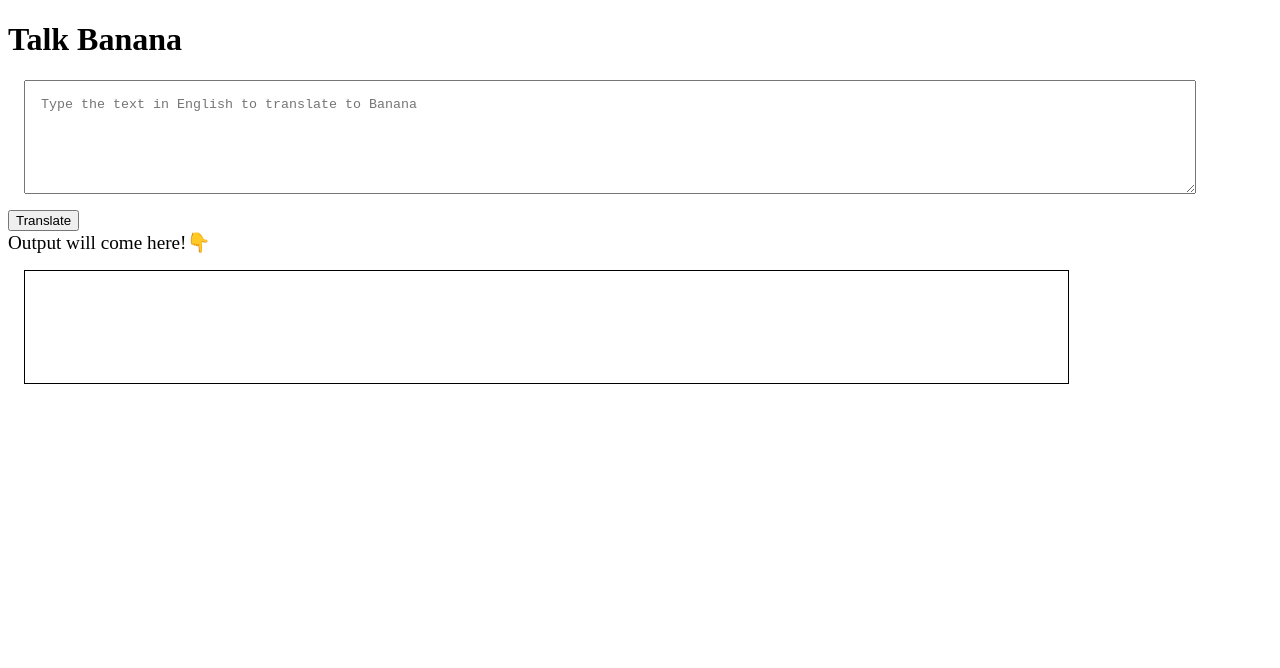
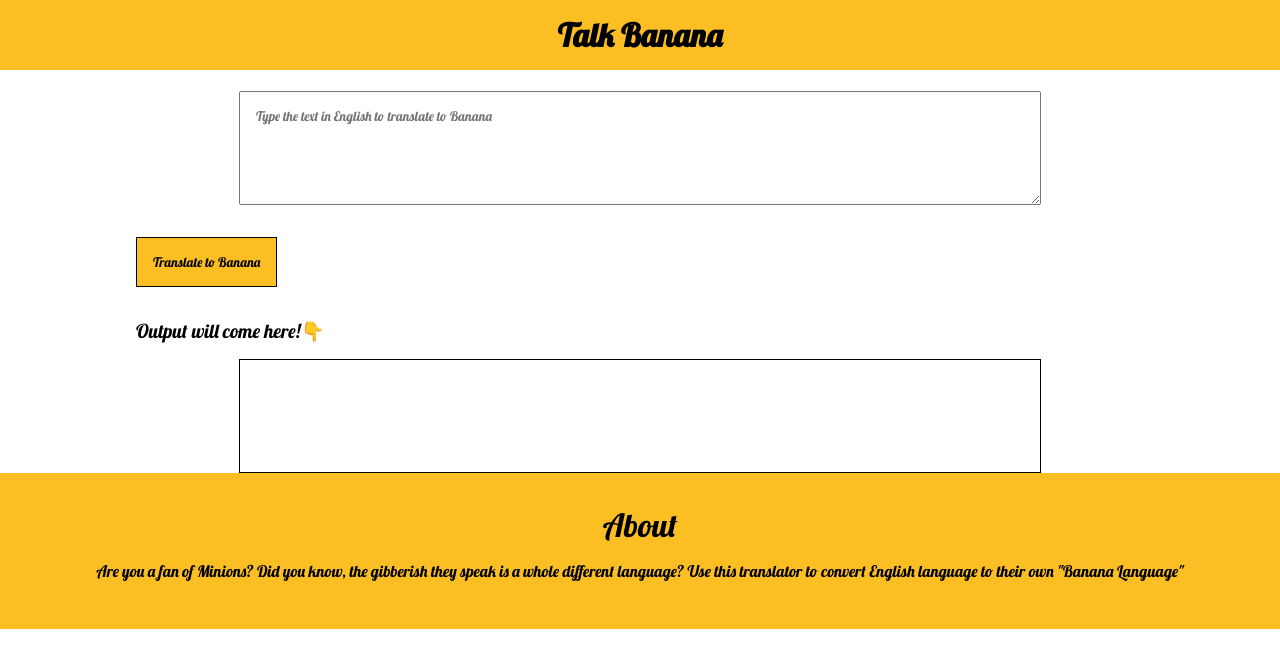
Before and after one commit to naman-mehta2001/banana-speak, a plain HTML site: page index.html in a window 1280 px wide. Drawn offline with Linux system fonts and the light colour scheme.

Commit message:
Style element updated.

```diff
--- a/index.html
+++ b/index.html
@@ -4,19 +4,56 @@
     <meta charset="UTF-8">
     <meta name="viewport" content="width=device-width, initial-scale=1.0">
     <style>
+        @import url('https://fonts.googleapis.com/css2?family=Lobster&display=swap');
+        :root{
+            --primarycolor: #FBBF24;
+        }
+        body{
+            margin: 0px;
+            font-family: 'Lobster', cursive;
+        }
+        h1{
+            background-color: var(--primarycolor);
+            margin-top: 0px;
+            text-align: center;
+            padding: 15px;
+        }
         textarea{
-            width: 90%;
+            width: 60%;
             display:block;
             height: 10vh;
-            margin: 1rem;
+            margin: auto;
             padding: 1rem;
         }
         #output{
             border: 1px solid black;
             height: 10vh;
-            width: 80%;
-            margin: 1rem;
+            width: 60%;
+            margin: auto;
             padding: 1rem;
+        }
+        #btn-translate{
+            background-color: var(--primarycolor);
+            border: 1px solid black;
+            padding: 1rem;
+            margin: 2rem;
+            font-family: 'Lobster', cursive;
+            margin-left: 8.5rem;
+        }
+        #out{
+            padding-left: 8.5rem;
+        }
+        #output{
+            margin-top: 1rem;
+        }
+        .txtarea{
+            font-family: 'Lobster', cursive;
+        }
+        .foot{
+            background-color: var(--primarycolor);
+            padding: 2rem 1rem;
+            text-align: center;
+            color: black;
         }
     </style>
     <title>Banana-Speak</title>
@@ -24,9 +61,13 @@
 <body>
     <h1>Talk Banana</h1>
 </body>
-<textarea placeholder="Type the text in English to translate to Banana" id="txt-input"></textarea>
-<button id="btn-translate">Translate</button>
-<div style="font-size: larger;">Output will come here!👇</div>
+<textarea class="txtarea" placeholder="Type the text in English to translate to Banana" id="txt-input"></textarea>
+<button id="btn-translate">Translate to Banana</button>
+<div id="out" style="font-size: larger;">Output will come here!👇</div>
 <div id="output"></div>
+<footer class="foot">
+    <div style="font-size: 2rem;">About</div>
+    <p>Are you a fan of Minions? Did you know, the gibberish they speak is a whole different language? Use this translator to convert English language to their own "Banana Language"</p>
+</footer>
 <script src="app.js" type="text/javascript" class=""></script>
 </html>
```
